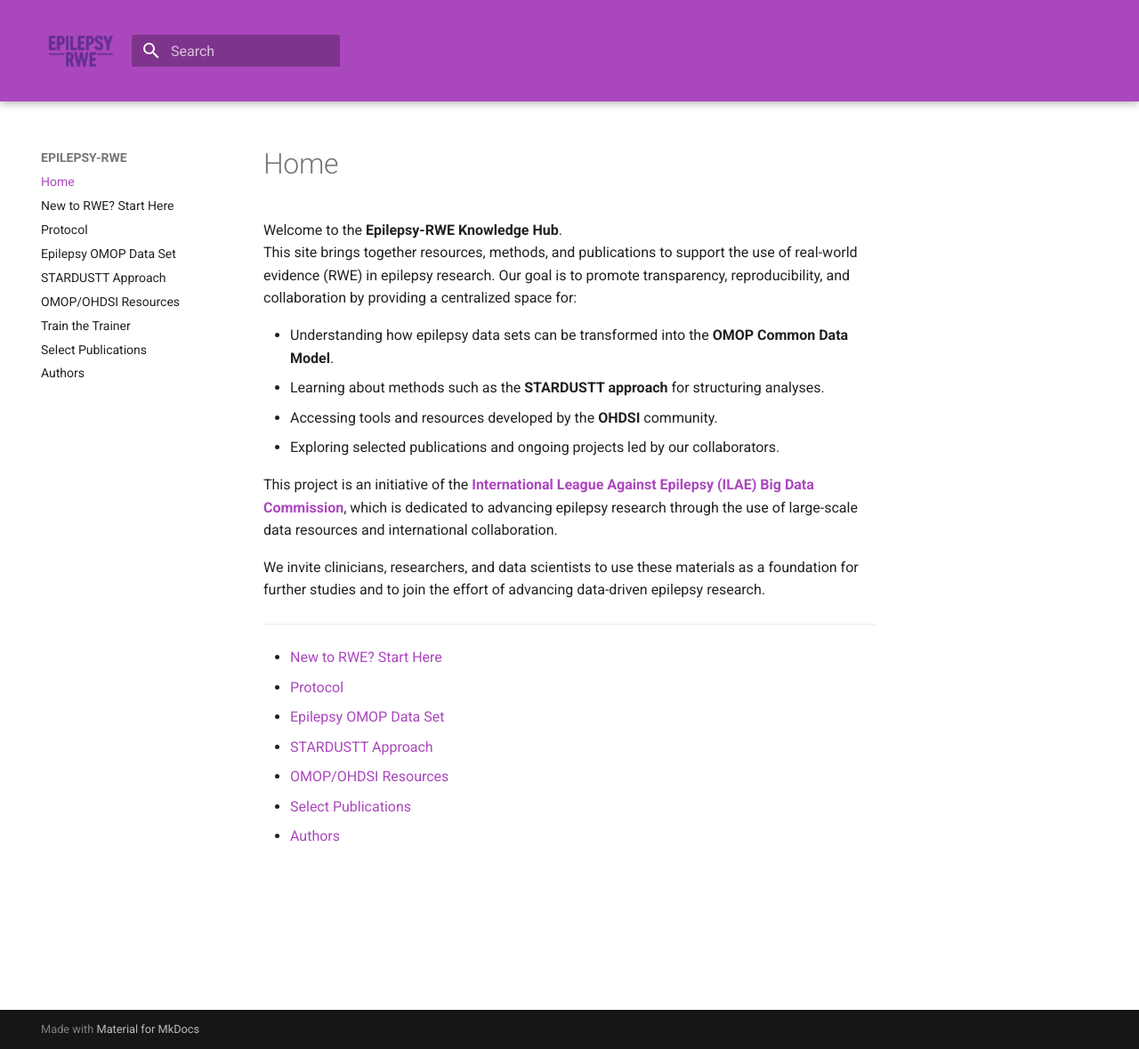
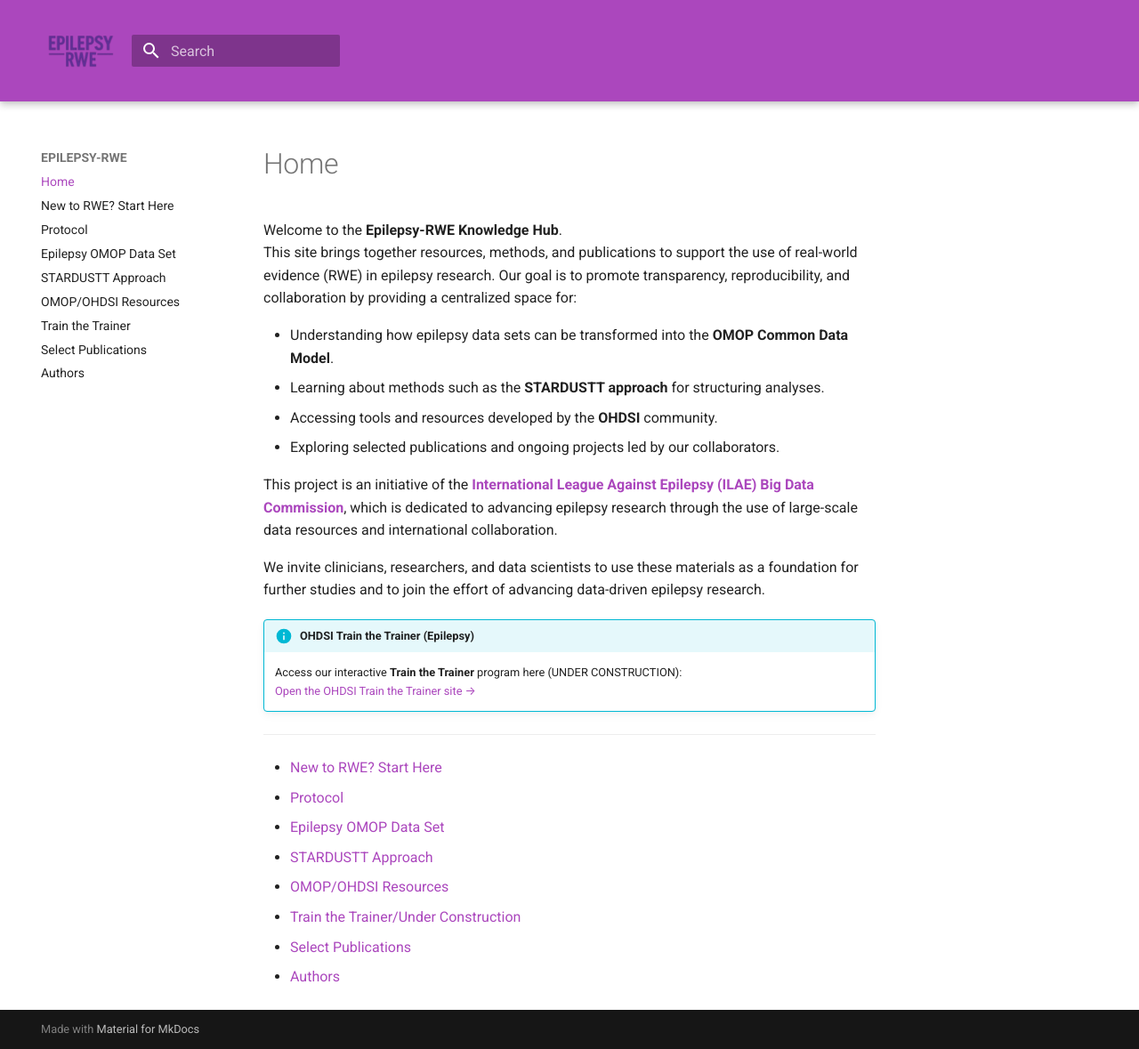
Before and after one commit to BoyceLab/EPILEPSY-RWE, an MkDocs documentation site: the page built from docs/index.md, in a window 1280 px wide and 1179 px high. Shown: the whole window at 89% size. Built offline with MkDocs 1.6.1 and Material for MkDocs 9.7.7, drawn with Linux system fonts in a browser that asks for light colours.

Commit message:
Update index.md

```diff
--- a/docs/index.md
+++ b/docs/index.md
@@ -12,6 +12,11 @@ This project is an initiative of the **[International League Against Epilepsy (I
 
 We invite clinicians, researchers, and data scientists to use these materials as a foundation for further studies and to join the effort of advancing data-driven epilepsy research.
 
+!!! info "OHDSI Train the Trainer (Epilepsy)"
+    Access our interactive **Train the Trainer** program here (UNDER CONSTRUCTION):
+    [Open the OHDSI Train the Trainer site →](https://boycelab.github.io/OHDSITrainTheTrainer-EPILEPSY/)
+
+
 ---
 
 - [New to RWE? Start Here](free-rwe-resources.md)
@@ -19,5 +24,6 @@ We invite clinicians, researchers, and data scientists to use these materials as
 - [Epilepsy OMOP Data Set](epilepsy-omop-data-set.md)
 - [STARDUSTT Approach](stardustt-approach.md)
 - [OMOP/OHDSI Resources](omop-ohdsi-resources.md)
+- [Train the Trainer/Under Construction](train-the-trainer.md)
 - [Select Publications](select-publications.md)
 - [Authors](authors.md)
```
